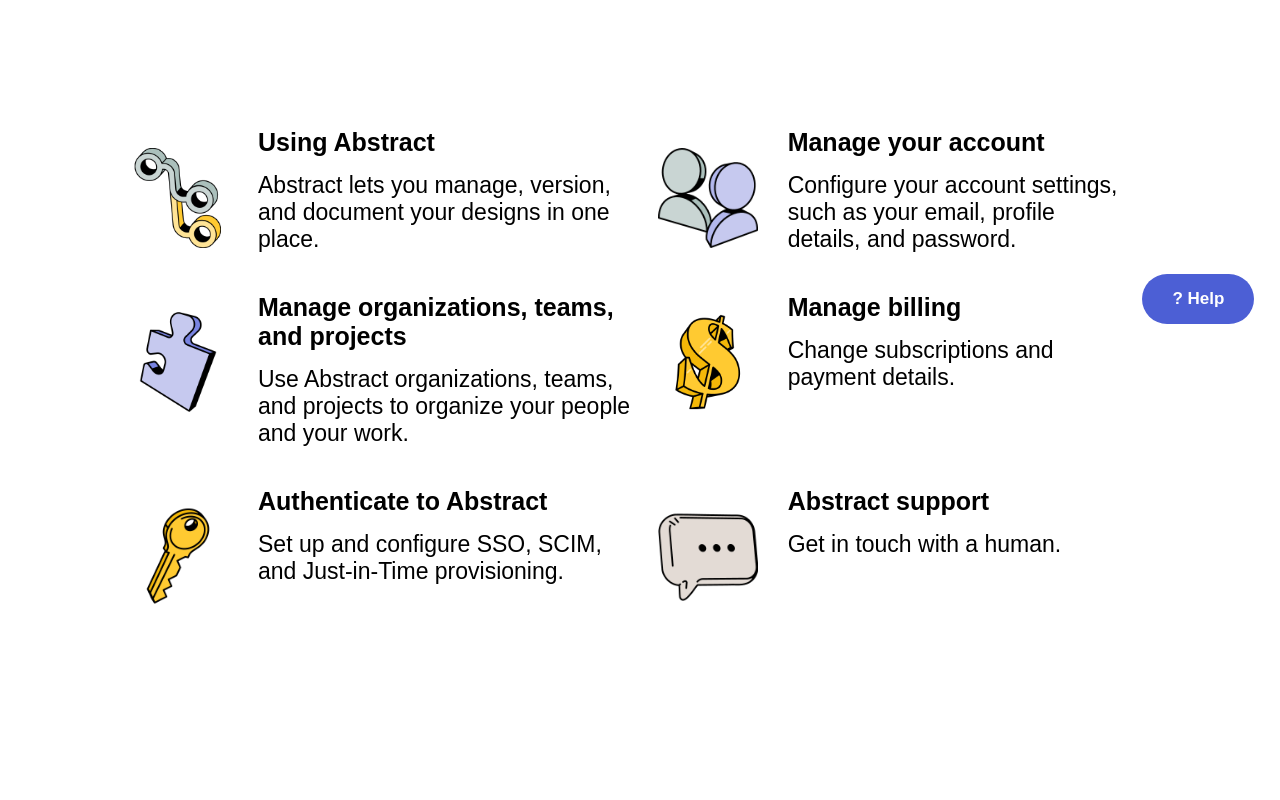
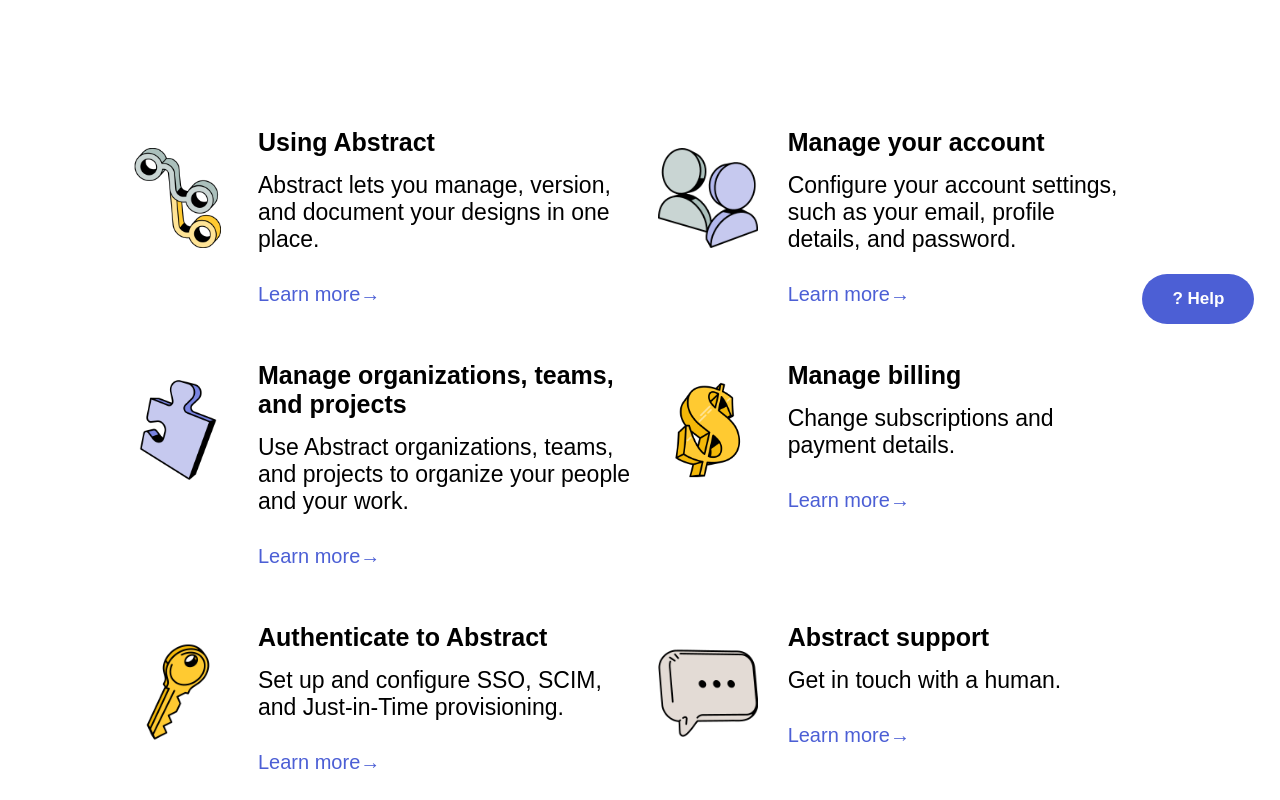
Before and after one commit to SpryzenAd/abstract_clone, a plain HTML site: page index.html in a window 1280 px wide. Shown: the part 460-1260 px from the top of the page. Drawn offline with Linux system fonts and the light colour scheme; a script that the page names is missing.

Commit message:
Update index.html

```diff
--- a/index.html
+++ b/index.html
@@ -32,27 +32,27 @@
     <div class="grid-container">
         <div class="grid-item">
             <img src="assets/image-1.png" class="icons">
-            <div><h4>Using Abstract</h4>Abstract lets you manage, version, and document your designs in one place.</div>
+            <div><h4>Using Abstract</h4>Abstract lets you manage, version, and document your designs in one place.<br><br><a>Learn more&rarr;</a></div>
         </div>
         <div class="grid-item">
             <img src="assets/image-2.png" class="icons">
-            <div><h4>Manage your account</h4>Configure your account settings, such as your email, profile details, and password.</div>
+            <div><h4>Manage your account</h4>Configure your account settings, such as your email, profile details, and password.<br><br><a>Learn more&rarr;</a></div>
         </div>
         <div class="grid-item">
             <img src="assets/image-3.png" class="icons">
-            <div><h4>Manage organizations, teams, and projects</h4>Use Abstract organizations, teams, and projects to organize your people and your work.</div>
+            <div><h4>Manage organizations, teams, and projects</h4>Use Abstract organizations, teams, and projects to organize your people and your work.<br><br><a>Learn more&rarr;</a></div>
         </div>
         <div class="grid-item">
             <img src="assets/image-4.png" class="icons">
-            <div><h4>Manage billing</h4>Change subscriptions and payment details.</div>
+            <div><h4>Manage billing</h4>Change subscriptions and payment details.<br><br><a>Learn more&rarr;</a></div>
         </div>
         <div class="grid-item">
             <img src="assets/image-5.png" class="icons">
-            <div><h4>Authenticate to Abstract</h4>Set up and configure SSO, SCIM, and Just-in-Time provisioning.</div>
+            <div><h4>Authenticate to Abstract</h4>Set up and configure SSO, SCIM, and Just-in-Time provisioning.<br><br><a>Learn more&rarr;</a></div>
         </div>
         <div class="grid-item">
             <img src="assets/image-6.png" class="icons">
-            <div><h4>Abstract support</h4>Get in touch with a human.</div>
+            <div><h4>Abstract support</h4>Get in touch with a human.<br><br><a>Learn more&rarr;</a></div>
         </div>
     </div>
     <a id="help_button">? Help</a>
```
